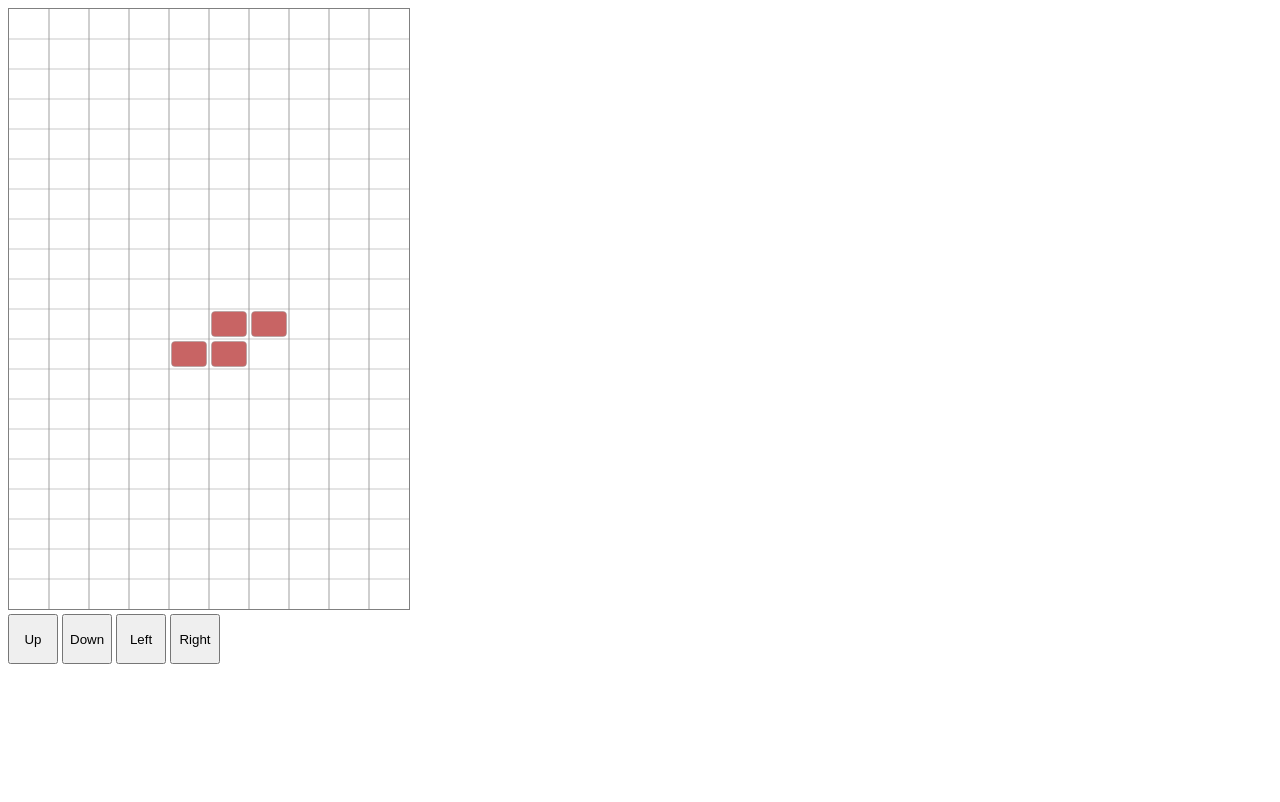
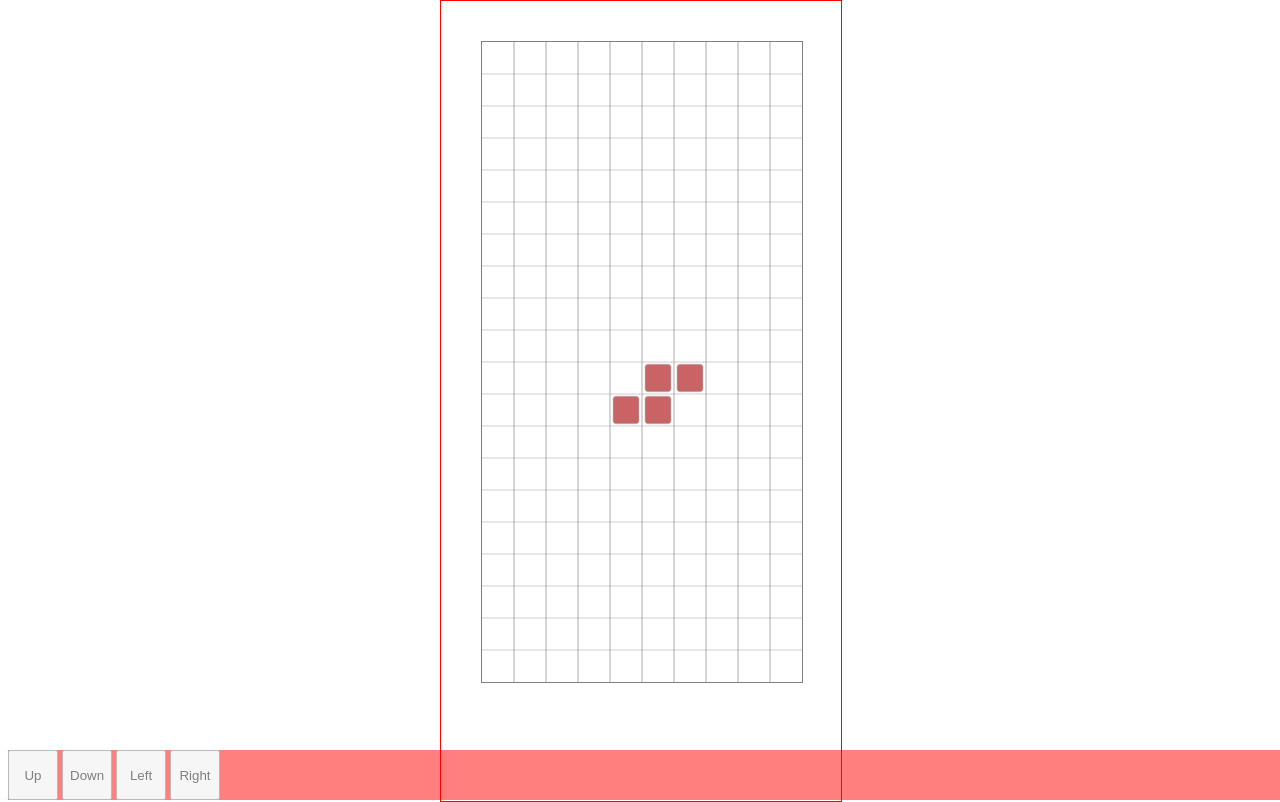
Before and after one commit to daimonONE/TetrisJS, a website: page src/index.html in a window 1280 px wide. Drawn offline with Linux system fonts and the light colour scheme.

Commit message:
feat: Auto Resize of Game Field

```diff
--- a/src/css/style.css
+++ b/src/css/style.css
@@ -1,6 +1,27 @@
-canvas {
-	border: solid 1px gray;
+#game_area {
+  position: absolute;
+  left:     50%;
+  top:      50%;
+  border: solid 1px red;
 }
+
+#canvas {
+  width: 80%;
+  height: 80%;
+  border: solid 1px gray;
+  margin: 10%;
+}
+
+#controls_area {
+  position: absolute;
+  width: 100%;
+  height: 8;
+  bottom: 0;
+  opacity: 0.5;
+  background-color: red;
+  margin: 0;
+}
+
 
 /*body {
 	background: blue;
--- a/src/index.html
+++ b/src/index.html
@@ -7,10 +7,12 @@
 </head>
 
 <body>
-  <canvas id="canvas" width="400" height="600">
-    "Not supported"
-  </canvas>
-    <div id="controls">
+  <div id="game_area">
+    <canvas id="canvas" width="400" height="600">
+        "Not supported"
+    </canvas>
+  </div>
+  <div id="controls_area">
     <button id="b_up" class="control_button">Up</button>
     <button id="b_down" class="control_button">Down</button>
     <button id="b_left" class="control_button">Left</button>
--- a/src/js/figure.js
+++ b/src/js/figure.js
@@ -15,7 +15,8 @@ Tetris.Figure = function (pointWidth, pointHeight) {
 	this.templates = new Array(Tetris.Directions.COUNT);
 	this.centers = new Array(Tetris.Directions.COUNT);
 	this.startRow = 0;
-	this.direction = Tetris.Directions.LEFT;
+	//this.direction = Tetris.Directions.LEFT;
+    this.direction = Common.getRandomInt(0,Tetris.Directions.COUNT);
 	this.centerPoint = null;
 	this.points = [];
 	this.color = new Common.Color(0, 0, 0);
@@ -32,6 +33,14 @@ Tetris.Figure = function (pointWidth, pointHeight) {
 	// }, this);
 }
 
+Tetris.Figure.prototype.resize = function(pointWidth, pointHeight) {
+    this.pointWidth = pointWidth;
+	this.pointHeight = pointHeight;
+    this.points.forEach(function(element) {
+        element.width = pointWidth;
+        element.height = pointHeight;
+    }, this);
+}
 
 Tetris.Figure.prototype.pointsAfterRotate = function () {
 	var points = [];
--- a/src/js/figures.js
+++ b/src/js/figures.js
@@ -181,7 +181,7 @@ Tetris.FigureJ = function (pointWidth, pointHeight) {
 Tetris.FigureJ.prototype = Object.create(Tetris.Figure.prototype);
 Tetris.FigureJ.prototype.constructor = Tetris.FigureJ;
 
-Tetris.FigureJ = function (pointWidth, pointHeight) {
+Tetris.FigureO = function (pointWidth, pointHeight) {
 	Tetris.Figure.call(this, pointWidth, pointHeight);
 	//Tetris.Figure.call(this);
 
@@ -203,8 +203,8 @@ Tetris.FigureJ = function (pointWidth, pointHeight) {
 	this.generatePoints();
 }
 
-Tetris.FigureJ.prototype = Object.create(Tetris.Figure.prototype);
-Tetris.FigureJ.prototype.constructor = Tetris.FigureJ;
+Tetris.FigureO.prototype = Object.create(Tetris.Figure.prototype);
+Tetris.FigureO.prototype.constructor = Tetris.FigureO;
 
 Tetris.FigureLine = function (pointWidth, pointHeight) {
 	Tetris.Figure.call(this, pointWidth, pointHeight);
--- a/src/js/script.js
+++ b/src/js/script.js
@@ -15,7 +15,11 @@ var UP_ARROW = 38;
 var DOWN_ARROW = 40;
 var SPACE = 32;
 
-var CELL_MARGIN = 5;
+var CELL_MARGIN = 0.2;
+var cellMarginWidth = cellWidth * CELL_MARGIN;
+var cellMarginHeight = cellHeight * CELL_MARGIN;
+
+var isResizing = false;
 
 
 
@@ -37,12 +41,13 @@ var TYPE_COUNT = 7;
 //var figureTypes = [TYPE_S, TYPE_S];
 
 window.onload = function () {
-    drawGrid();
+    resizeGame();
+
     //fillGrid(10);
     document.body.onkeydown = keyEvent;
 
     document.getElementById("b_up").addEventListener('click', function () {
-        move(UP_ARROW);
+        rotateFigure(moving);
     });
     document.getElementById("b_down").addEventListener('click', function () {
         move(DOWN_ARROW);
@@ -57,10 +62,71 @@ window.onload = function () {
 
     //moving = addFigure(moving.getCenterPoint().row,moving.getCenterPoint().column);
     moving = spawnFigure();
-    var timerId = setInterval(movingWatch, 500);
+     var timerId = setInterval(movingWatch, 500);
+}
+
+window.addEventListener('resize', resizeGame, false);
+window.addEventListener('orientationchange', resizeGame, false);
+
+function resizeGame() {
+    isResizing = true;
+    clear();
+    var gameArea = document.getElementById('game_area');
+    var widthToHeight = 1 / 2;
+
+    var newWidth = window.innerWidth;
+    var newHeight = window.innerHeight;
+
+    var newWidthToHeight = newWidth / newHeight;
+
+    if (newWidthToHeight > widthToHeight) {
+        // window width is too wide relative to desired game width
+        newWidth = newHeight * widthToHeight;
+        gameArea.style.height = newHeight + 'px';
+        gameArea.style.width = newWidth + 'px';
+    } else { // window height is too high relative to desired game height
+        newHeight = newWidth / widthToHeight;
+        gameArea.style.width = newWidth + 'px';
+        gameArea.style.height = newHeight + 'px';
+    }
+
+    gameArea.style.marginTop = (-newHeight / 2) + 'px';
+    gameArea.style.marginLeft = (-newWidth / 2) + 'px';
+
+    gameArea.style.fontSize = (newWidth / 400) + 'em';
+
+    var gameCanvas = canvas;
+    gameCanvas.width = newWidth;
+    gameCanvas.height = newHeight;
+
+
+    cellWidth = canvas.width / columns;
+    cellHeight = canvas.height / rows;
+    drawGrid();
+
+    if(moving) {
+        moving.resize(cellWidth - cellMarginWidth, cellHeight - cellMarginHeight);
+        //moveFigure(moving, moving.getCenterPoint().row, moving.getCenterPoint().column);
+        moving.move(moving.getCenterPoint().row, moving.getCenterPoint().column);
+        moving.getPoints().forEach(function(element) {
+        //     filledPoints[element.row+":"+element.column] = true;
+            movePoint(element, element.row, element.column);
+        }, this);
+    }
+    for(var index in filledPoints) {
+        if (filledPoints.hasOwnProperty(index)) {
+            var point = filledPoints[index];
+            point.width = cellWidth - cellMarginWidth;
+            point.height = cellHeight - cellMarginHeight;
+            movePoint(point, point.row, point.column);
+        }
+    }
+    isResizing = false;
 }
 
 function movingWatch() {
+    if(isResizing)
+        return;
     if(!move(DOWN_ARROW)) {
         moving.getPoints().forEach(function(element) {
             filledPoints[element.row+":"+element.column] = element;
@@ -151,9 +217,12 @@ function spawnFigure() {
     case TYPE_O:
         FigureConstructor = Tetris.FigureO;
         break;
+    default:
+        FigureConstructor = Tetris.FigureLine;
+        break;
     }
 
-    var figure = new FigureConstructor(cellWidth - CELL_MARGIN, cellHeight - CELL_MARGIN);
+    var figure = new FigureConstructor(cellWidth - cellMarginWidth, cellHeight - cellMarginHeight);
     return addFigure(figure);
 }
 
@@ -187,6 +256,7 @@ for (var i = 0; i < rows; i++) {
 }
 
 
+
 function drawGrid() {
 
     ctx.strokeStyle = "rgba(150, 150, 150, 0.5)";
@@ -211,10 +281,9 @@ function drawGrid() {
 
     var row = 0;
     var column = 0;
-    for (var i = 0; i < canvas.height; i += cellHeight) {
-        //gridCells.push([]);
+    for (var i = 0; i < canvas.height && row < rows; i += cellHeight) {
         column = 0;
-        for (var j = 0; j < canvas.width; j += cellWidth) {
+        for (var j = 0; j < canvas.width && column < columns; j += cellWidth) {
             gridCells[row][column] = {
                 "x": j,
                 "y": i
@@ -244,16 +313,6 @@ function clearPoint(point) {
     }
 }
 
-function refresh() {
-    clear(moving);
-    //clear();
-
-    //movePoint(moving, moving.getCenterPoint().row, moving.getCenterPoint().column);
-    moveFigure(moving, moving.getCenterPoint().row, moving.getCenterPoint().column);
-
-    //drawGrid();
-}
-
 function fillGrid(count) {
     if(count == undefined)
         return;
@@ -268,7 +327,7 @@ function fillGrid(count) {
         var alpha = Common.getRandomInt(0, 11)/10;
         var temp_mc = moving.color.toRGB();
         var temp_color = new Common.Color(red,green,blue,alpha);
-        var point = new Tetris.Point(temp_color, cellWidth - CELL_MARGIN, cellHeight - CELL_MARGIN);
+        var point = new Tetris.Point(temp_color, cellWidth - cellMarginWidth, cellHeight - cellMarginHeight);
         movePoint(point, row, column);
         Common.assert(temp_mc === moving.color.toRGB());
 
@@ -289,18 +348,6 @@ function applyClick() {
         drawGrid();
     }
 }
-
-function applyCountClick() {
-    var count = document.getElementById("fill_count").value;
-    clear();
-    drawGrid();
-    fillGrid(count);
-    //clear(moving.rect());
-    //moving.setColor(new Common.Color(0,0,0));
-    refresh();
-}
-
-
 
 function keyEvent(event) {
     var key = event.keyCode || event.which;
@@ -347,11 +394,6 @@ function move(key) {
             moving.getCenterPoint().column = column;
             moved = true;
         }
-        // if(!(row+":"+column in filledPoints)) {
-        //     moving.getCenterPoint().row = row;
-        //     moving.getCenterPoint().column = column;
-        //     refresh();
-        // }
     }
     isMoving = false;
     return moved;
@@ -361,8 +403,8 @@ function movePoint(point, row, column) {
     var gridPoint = gridCells[row][column];
     var x = gridPoint.x;
     var y = gridPoint.y;
-    x += CELL_MARGIN/2.0;
-    y += CELL_MARGIN/2.0;
+    x += cellMarginWidth/2.0;
+    y += cellMarginHeight/2.0;
     ctx.fillStyle = point.color.toRGB();
     ctx.fillStroke = new Common.Color(0,0,0).toRGB();
     ctx.beginPath();
@@ -395,7 +437,7 @@ function moveFigure(figure, row, column) {
     clear(figure);
     // var myPoints = [];
     figure.move(row, column);
-     figure.getPoints().forEach(function(element) {
+    figure.getPoints().forEach(function(element) {
     //     filledPoints[element.row+":"+element.column] = true;
          movePoint(element, element.row, element.column);
      }, this);
```
